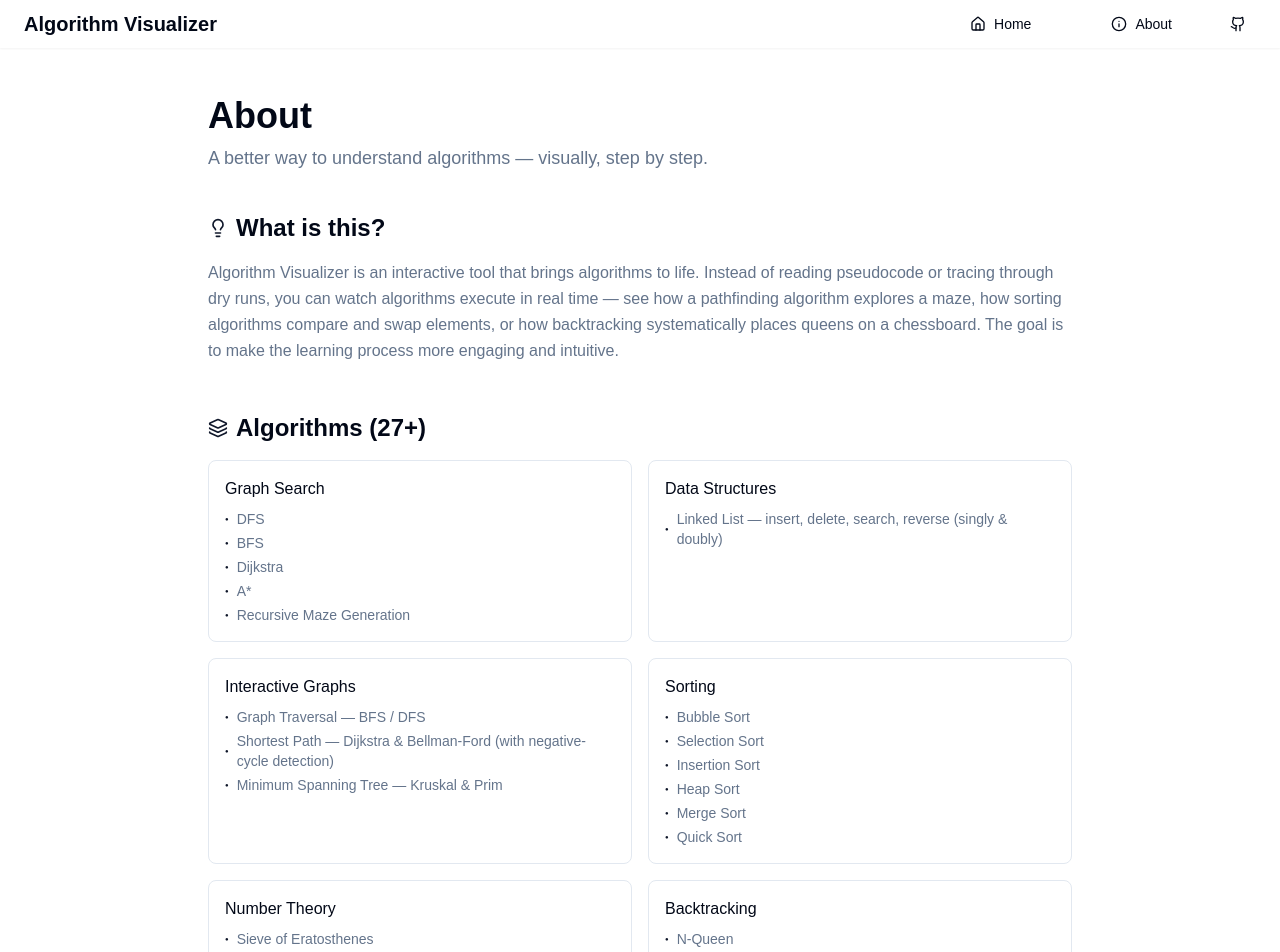
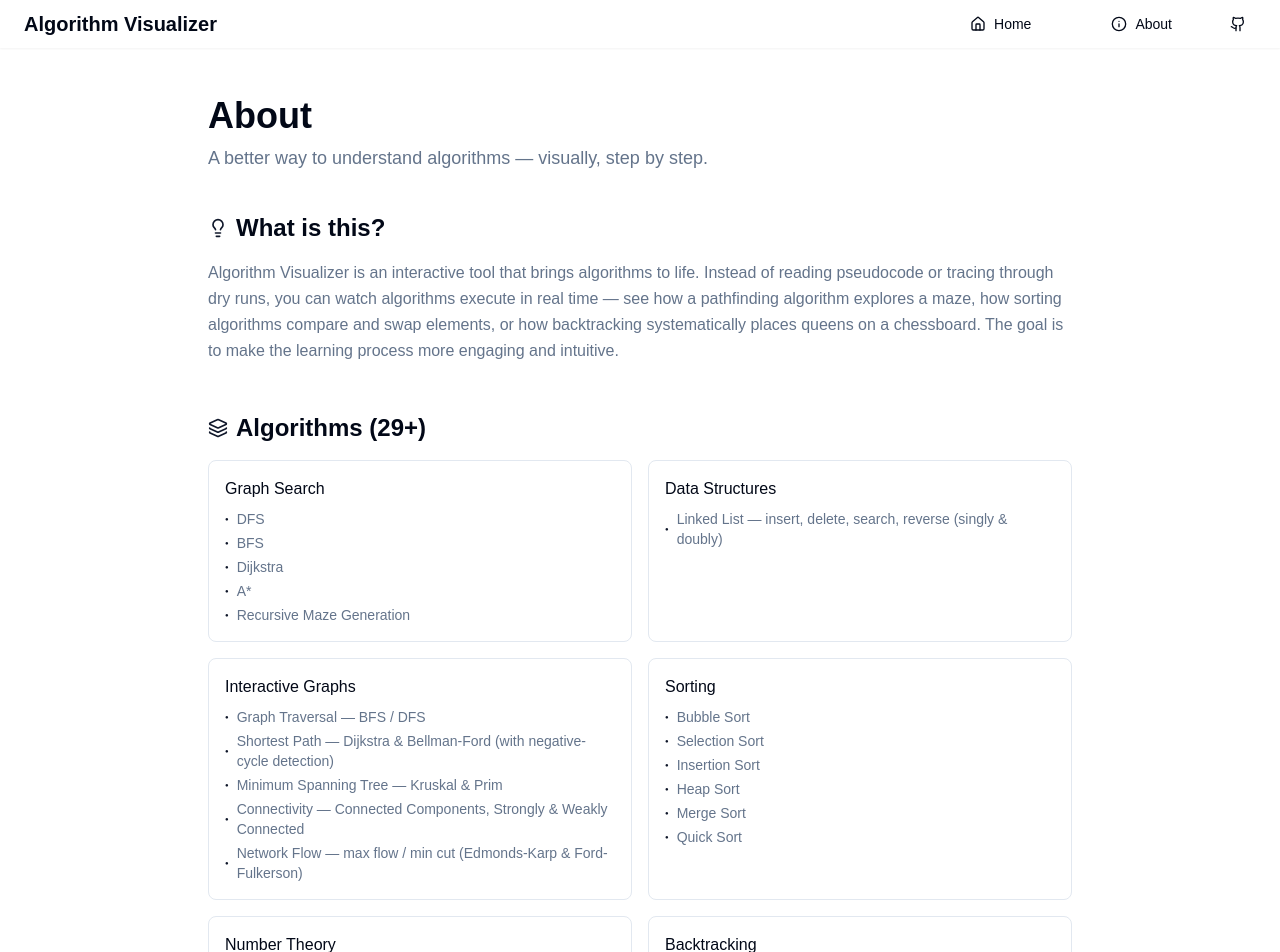
Before and after one commit to TamimEhsan/AlgorithmVisualizer, a Next.js app: page /AlgorithmVisualizer/about in a window 1280 px wide. Shown: the top 952 px of the page. Built offline with nearby package versions, Linux system fonts and the light colour scheme.

Commit message:
docs: List Connectivity and Network Flow in About and README
Add the Connectivity (components / SCC / WCC) and Network Flow
(Edmonds-Karp / Ford-Fulkerson, max flow / min cut) visualizers to the
segment lists and algorithm breakdown.

```diff
--- a/src/app/about/page.jsx
+++ b/src/app/about/page.jsx
@@ -21,6 +21,8 @@ const algorithms = [
             "Graph Traversal — BFS / DFS",
             "Shortest Path — Dijkstra & Bellman-Ford (with negative-cycle detection)",
             "Minimum Spanning Tree — Kruskal & Prim",
+            "Connectivity — Connected Components, Strongly & Weakly Connected",
+            "Network Flow — max flow / min cut (Edmonds-Karp & Ford-Fulkerson)",
         ],
     },
     {
```
Also changed, not shown: 1 other file (tests, documents, lock files or other folders).
